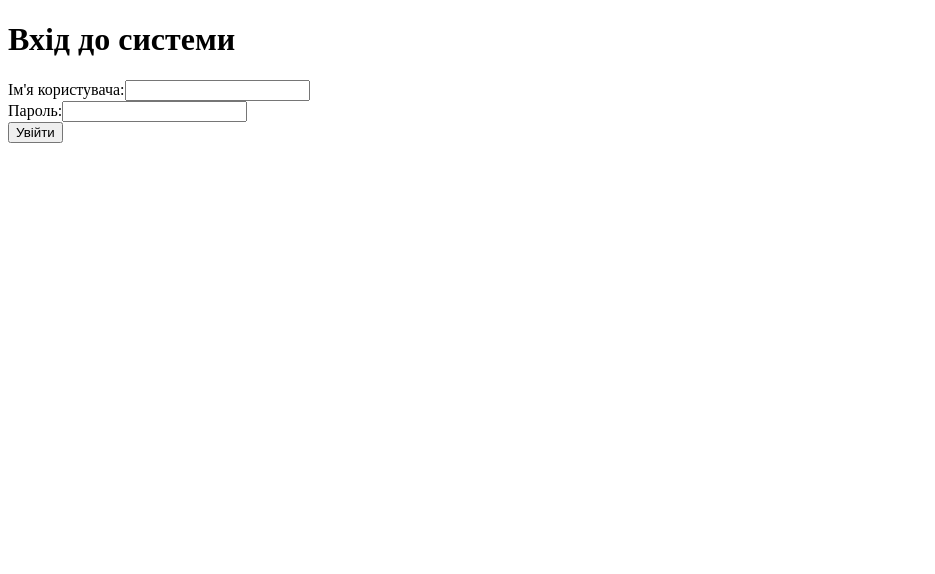
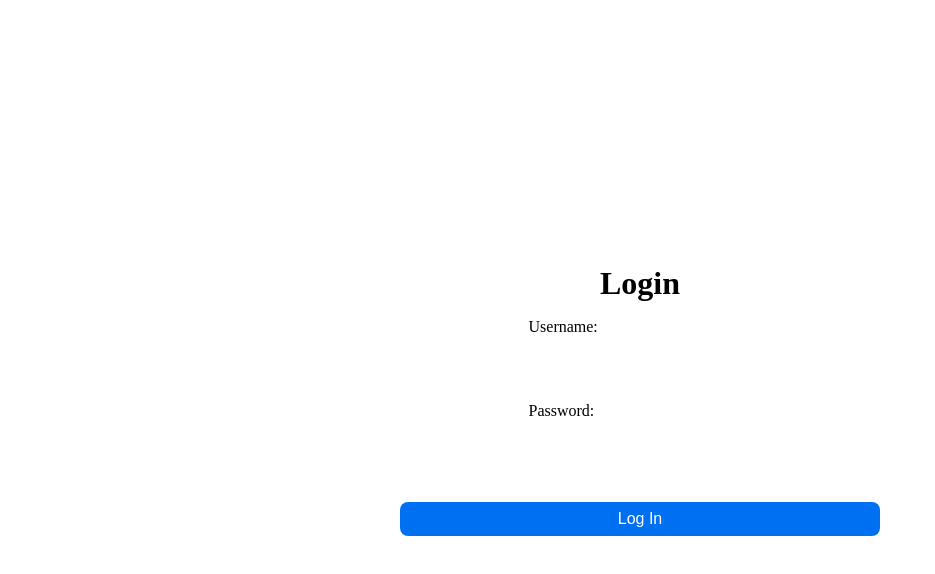
Before and after one commit to blackfire122-start122/TwistAndWrapF, a Next.js app: page /login in a window 1280 px wide. Shown: the top 574 px of the page, without its empty margins (0-935 px from the left). Built offline with nearby package versions, Linux system fonts and the light colour scheme.

Commit message:
login page

```diff
--- /dev/null
+++ b/lib/axios.js
@@ -0,0 +1,6 @@
+import axios from 'axios';
+
+const client = axios.create({
+    baseURL: 'http://localhost:8080',
+});
+export default client;
--- a/package.json
+++ b/package.json
@@ -1,5 +1,6 @@
 {
   "dependencies": {
+    "axios": "^1.3.5",
     "next": "^13.3.0",
     "react": "^18.2.0",
     "react-dom": "^18.2.0"
--- /dev/null
+++ b/pages/_app.js
@@ -0,0 +1,5 @@
+import "../styles/global.css"
+
+export default function MyApp({Component, pageProps}){
+    return <Component {...pageProps}/>
+}
--- a/pages/login.js
+++ b/pages/login.js
@@ -1,44 +1,53 @@
-import { useState } from 'react';
-import { useRouter } from 'next/router';
+import { useState } from "react";
+import client from '../lib/axios';
+import styles from "../styles/components/login.module.css";
 
-const Login = () => {
-  const router = useRouter();
-  const [username, setUsername] = useState('');
-  const [password, setPassword] = useState('');
+function Login() {
+    const [username, setUsername] = useState("");
+    const [password, setPassword] = useState("");
 
-  const handleSubmit = (event) => {
+    const handleSubmit = async (event) => {
         event.preventDefault();
-    // Ваш код для надсилання запиту на сервер для перевірки введеного логіну та пароля
-    // Якщо логін та пароль введені вірно, можна виконати:
-    router.push('/dashboard');
+        try {
+            const response = await client.post("/login", JSON.stringify({
+                username: username,
+                password: password
+            }))
+            console.log(response.data);
+        } catch (error) {
+            console.error(error);
+        }
     };
 
     return (
-    <div>
-      <h1>Вхід до системи</h1>
-      <form onSubmit={handleSubmit}>
-        <div>
-          <label htmlFor="username">Ім'я користувача:</label>
+        <div className={styles.container}>
+            <h1 className={styles.title}>Login</h1>
+            <form className={styles.form} onSubmit={handleSubmit}>
+                <label className={styles.label}>
+                    Username:
                     <input
-            type="text"
-            id="username"
+                        name="username"
                         value={username}
                         onChange={(event) => setUsername(event.target.value)}
+                        className={styles.input}
                     />
-        </div>
-        <div>
-          <label htmlFor="password">Пароль:</label>
+                </label>
+                <label className={styles.label}>
+                    Password:
                     <input
                         type="password"
-            id="password"
+                        name="password"
                         value={password}
                         onChange={(event) => setPassword(event.target.value)}
+                        className={styles.input}
                     />
-        </div>
-        <button type="submit">Увійти</button>
+                </label>
+                <button type="submit" className={styles.button}>
+                    Log In
+                </button>
             </form>
         </div>
     );
-};
+}
 
 export default Login;
--- /dev/null
+++ b/styles/components/login.module.css
@@ -0,0 +1,54 @@
+.container {
+    display: flex;
+    flex-direction: column;
+    align-items: center;
+    justify-content: center;
+    height: 100vh;
+}
+
+.title {
+    font-size: 2rem;
+    margin-bottom: 1rem;
+}
+
+.form {
+    display: flex;
+    flex-direction: column;
+    align-items: center;
+    justify-content: center;
+    width: 100%;
+    max-width: 30rem;
+}
+
+.label {
+    display: flex;
+    flex-direction: column;
+    margin-bottom: 1rem;
+}
+
+.input {
+    padding: 0.5rem;
+    border-radius: 0.5rem;
+    border: none;
+    margin-top: 0.5rem;
+    margin-bottom: 0.5rem;
+    width: 100%;
+    font-size: 1rem;
+}
+
+.button {
+    padding: 0.5rem;
+    border-radius: 0.5rem;
+    border: none;
+    margin-top: 1rem;
+    width: 100%;
+    font-size: 1rem;
+    background-color: #0070f3;
+    color: #fff;
+    cursor: pointer;
+    transition: background-color 0.2s ease;
+}
+
+.button:hover {
+    background-color: #0366d6;
+}
--- /dev/null
+++ b/styles/global.css
@@ -0,0 +1,4 @@
+*{
+    margin: 0;
+    padding: 0;
+}
```
Also changed, not shown: 1 other file (tests, documents, lock files or other folders). Lines whose indentation alone changed are shown as unchanged.
